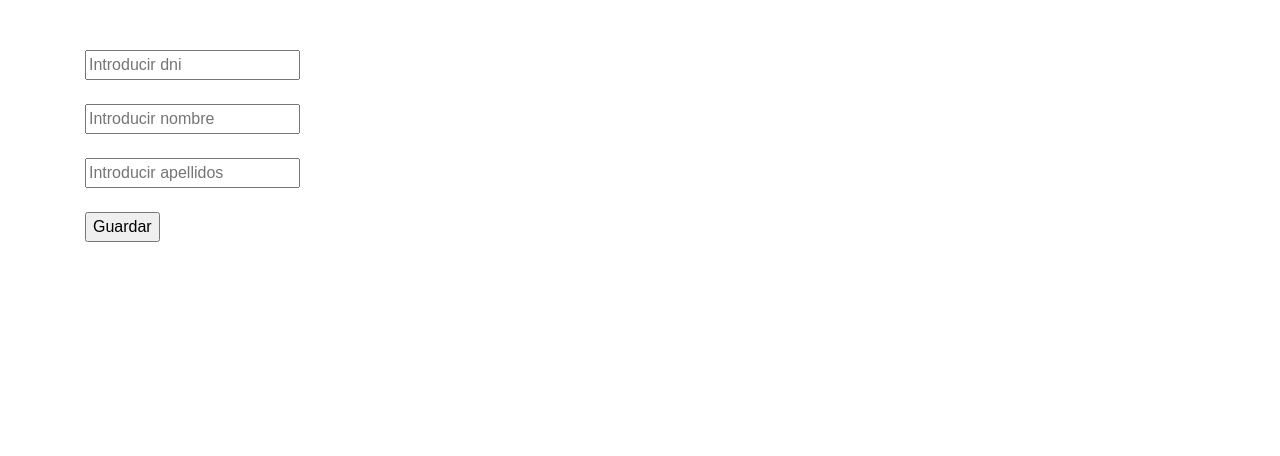
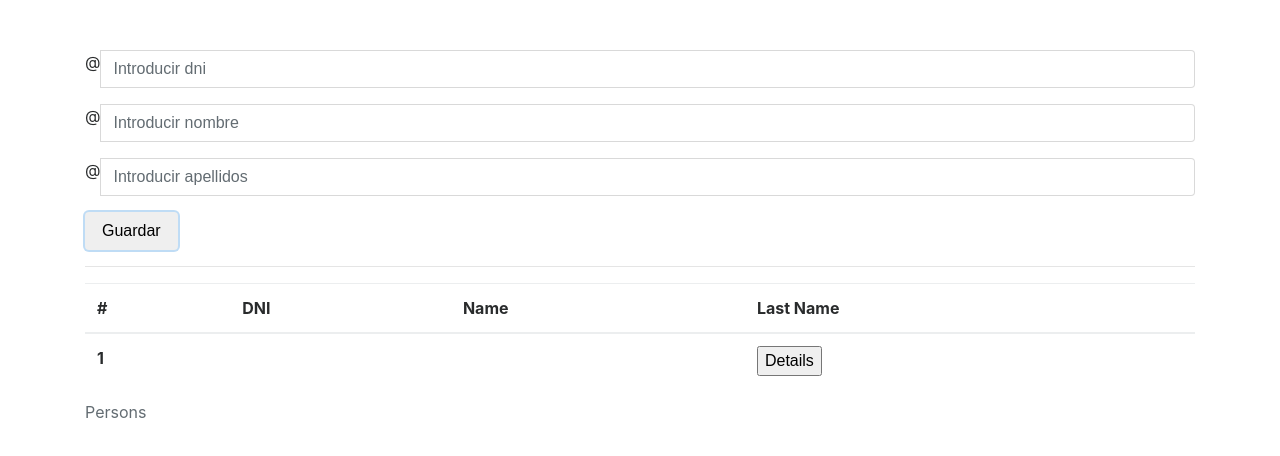
Before and after one commit to DanielGeek/IndexedDB, a plain HTML site: page index.html in a window 1280 px wide. Both pictures are taken after a click on the button "Guardar". Drawn offline with nearby package versions, Linux system fonts and the light colour scheme.

Commit message:
mostrar data agregada

```diff
--- a/index.html
+++ b/index.html
@@ -11,10 +11,61 @@
 </head>
 <body onload="startDB();">
     <div class="container">
-            <input type="text" id="dni" placeholder="Introducir dni"><br><br>
-            <input type="text" id="name" placeholder="Introducir nombre"><br><br>
-            <input type="text" id="surname" placeholder="Introducir apellidos"><br><br>
-            <button type="button" onclick="add()";>Guardar</button>
+            <div class="input-group mb-3">
+                    <div class="input-group-prepend">
+                      <span class="input-group-text" id="basic-addon1">@</span>
+                    </div>
+                    <input type="text" id="dni" class="form-control" placeholder="Introducir dni" aria-label="Username" aria-describedby="basic-addon1">
+            </div>
+            <div class="input-group mb-3">
+                    <div class="input-group-prepend">
+                      <span class="input-group-text" id="basic-addon1">@</span>
+                    </div>
+                    <input type="text" id="name" class="form-control" placeholder="Introducir nombre" aria-label="Username" aria-describedby="basic-addon1">
+            </div>
+            <div class="input-group mb-3">
+                    <div class="input-group-prepend">
+                      <span class="input-group-text" id="basic-addon1">@</span>
+                    </div>
+                    <input type="text" id="surname" class="form-control" placeholder="Introducir apellidos" aria-label="Username" aria-describedby="basic-addon1">
+            </div>
+
+
+            <button type="button" class="btn btn-dark" onclick="add()";>Guardar</button>
+            <hr>
+
+            <div id="elements">
+                <table class="table table-hover">
+                    <caption>Persons</caption>
+                    <thead>
+                      <tr>
+                        <th>#</th>
+                        <th>DNI</th>
+                        <th>Name</th>
+                        <th>Last Name</th>
+                      </tr>
+                    </thead>
+                    <tbody id="elementsList">
+                      <tr>
+                        <!-- <th scope="row">1</th> -->
+                        <td>Not elements to show</td>
+                        <!-- <td>Otto</td>
+                        <td>@mdo</td> -->
+                      </tr>
+                      <!-- <tr>
+                        <th scope="row">2</th>
+                        <td>Jacob</td>
+                        <td>Thornton</td>
+                        <td>@fat</td>
+                      </tr> -->
+                      <!-- <tr>
+                        <th scope="row">3</th>
+                        <td colspan="2">Larry the Bird</td>
+                        <td>@twitter</td>
+                      </tr> -->
+                    </tbody>
+                  </table>
+            </div>
     </div>
 
 </body>
--- a/indexedDB.js
+++ b/indexedDB.js
@@ -10,9 +10,10 @@ var indexedDB = window.indexedDB || window.mozIndexedDB || window.webkitIndexedD
 
             //crear bd
             dataBase = indexedDB.open("myabakus");
-            console.log(dataBase)
+            console.log(dataBase);
+
             dataBase.onupgradeneeded = function (e) {
-
+                //recuperar la conexión activa a nuestra base de datos
                 active = dataBase.result;
 
                 //crear almacen people con llave id
@@ -25,7 +26,8 @@ var indexedDB = window.indexedDB || window.mozIndexedDB || window.webkitIndexedD
 
             //si carga correctamente la bd ejecutar un alert
             dataBase.onsuccess = function (e) {
-                alert('Base de datos cargada correctamente');
+               console.log('Base de datos cargada correctamente');
+               loadAll();
             };
 
             //si no carga correctamente la bd ejecutar un alert
@@ -66,6 +68,52 @@ var indexedDB = window.indexedDB || window.mozIndexedDB || window.webkitIndexedD
                 document.querySelector("#name").value = '';
                 document.querySelector("#surname").value = '';
                 alert('Objeto agregado correctamente');
-            }
+                loadAll();
+            };
+        }
 
+        // función  loadAll para recuperar los objetos de nuestra BD IndexedDB
+        function loadAll() {
+
+            var active = dataBase.result;
+            var data = active.transaction(["people"], "readonly");
+            var object = data.objectStore("people");
+
+            var elements = [];
+
+            //recorrer almacen
+            object.openCursor().onsuccess = function (e) {
+
+                //recuperamos el objeto
+                var result = e.target.result;
+
+                if(result === null) {
+                    return;
+                }
+
+                elements.push(result.value);
+                result.continue();
+
+            };
+
+            data.oncomplete = function() {
+
+                var outerHTML = '';
+
+                for(var key in elements) {
+
+                    outerHTML += '\n\
+                    <tr>\n\
+                         <th scope="row">'+elements[key].id+'</th>\n\
+                        <td>' + elements[key].dni + '</td>\n\
+                        <td>' + elements[key].name + '</td>\n\
+                        <td>\n\
+                            <button type="button" onclick="load('+ elements[key].id + ')">Details</button>\n\
+                        </td>\n\
+                        </tr>';
+                }
+
+                elements = [];
+                document.querySelector("#elementsList").innerHTML = outerHTML;
+            };
         }
```
